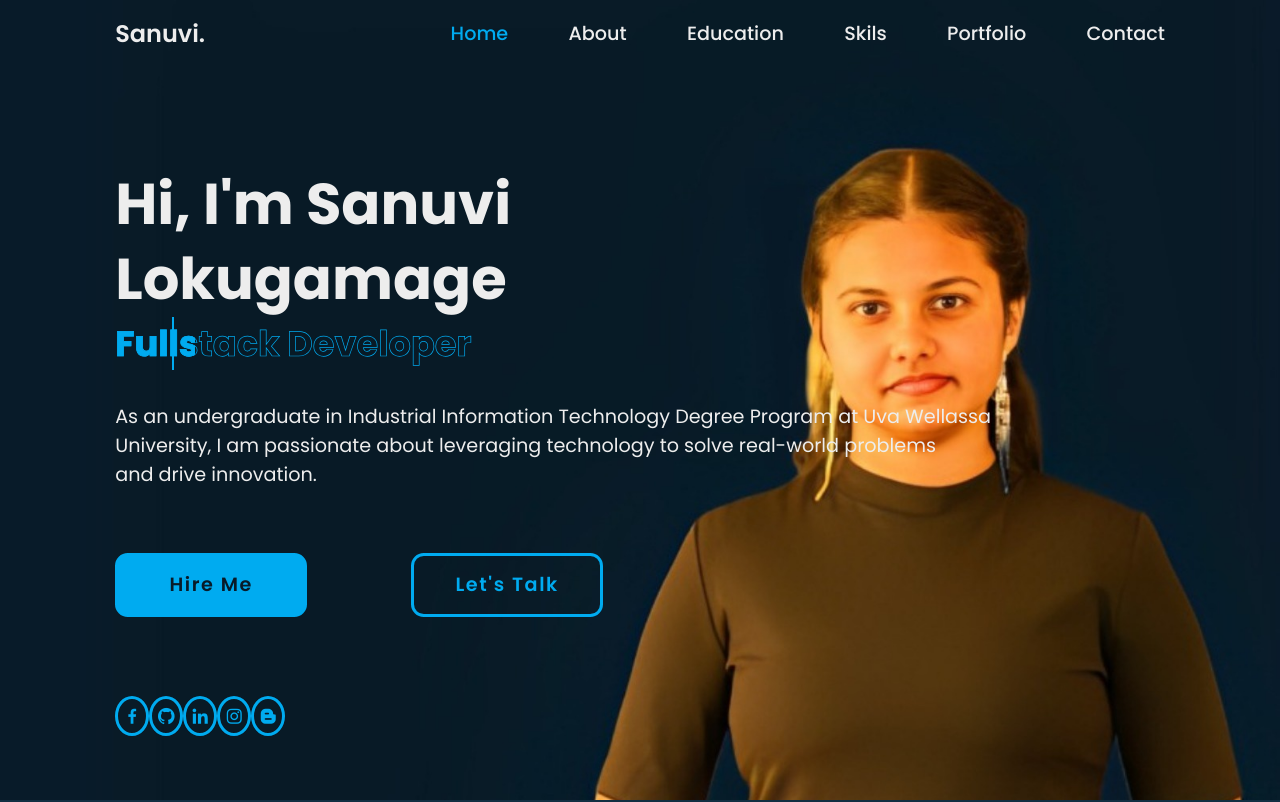
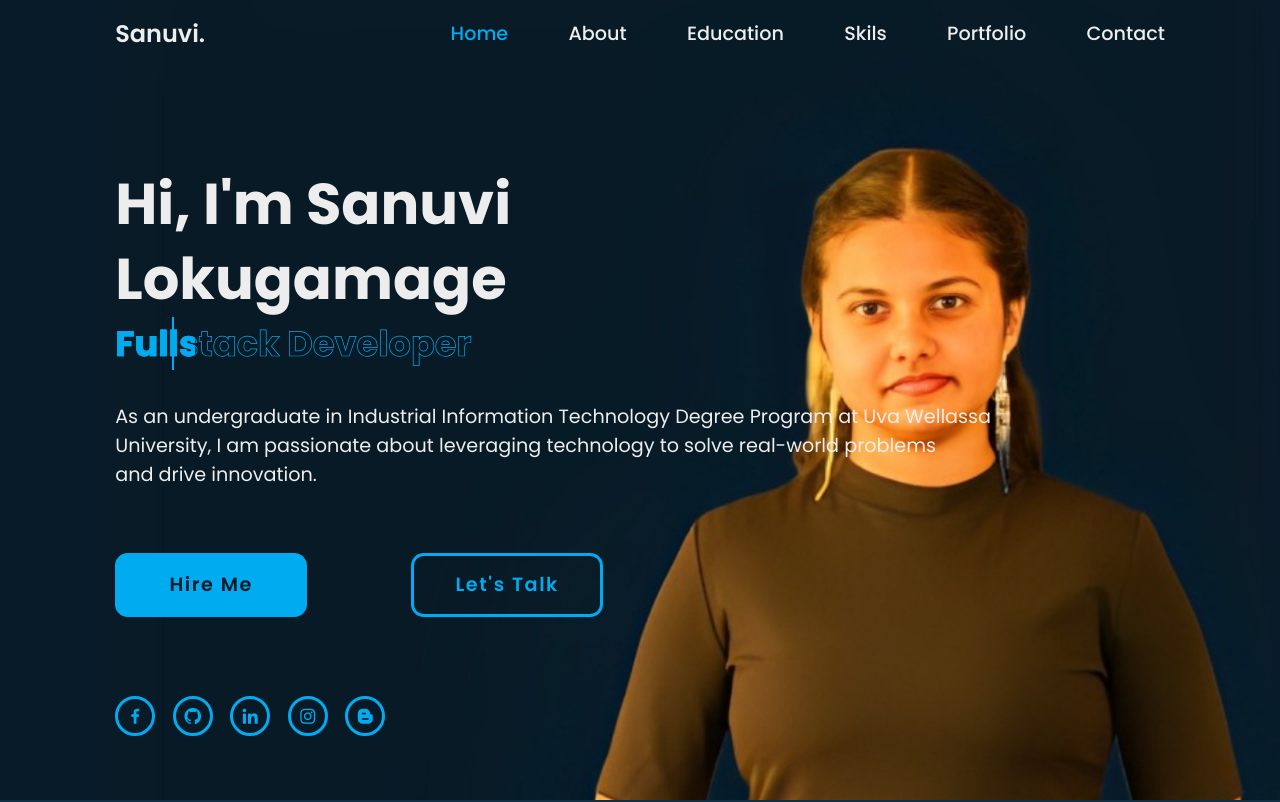
Before and after one commit to SanuviThisansa/My-Portfolio, a plain HTML site: page index.html in a window 1280 px wide. Shown: the top 802 px of the page. Drawn offline with nearby package versions, Linux system fonts and the light colour scheme.

Commit message:
Add files via upload

```diff
--- a/css/style.css
+++ b/css/style.css
@@ -219,7 +219,7 @@ section{
 .home-sci{
     position: absolute;
     bottom: 4rem;
-    width: 170px;
+    width: 270px;
     display: flex;
     justify-content: space-between;
 }
@@ -445,6 +445,7 @@ span{
     font-size: 1.6rem;
     padding-top: .5rem;
 }
+
 
 .skills{
     min-height: auto;
```
